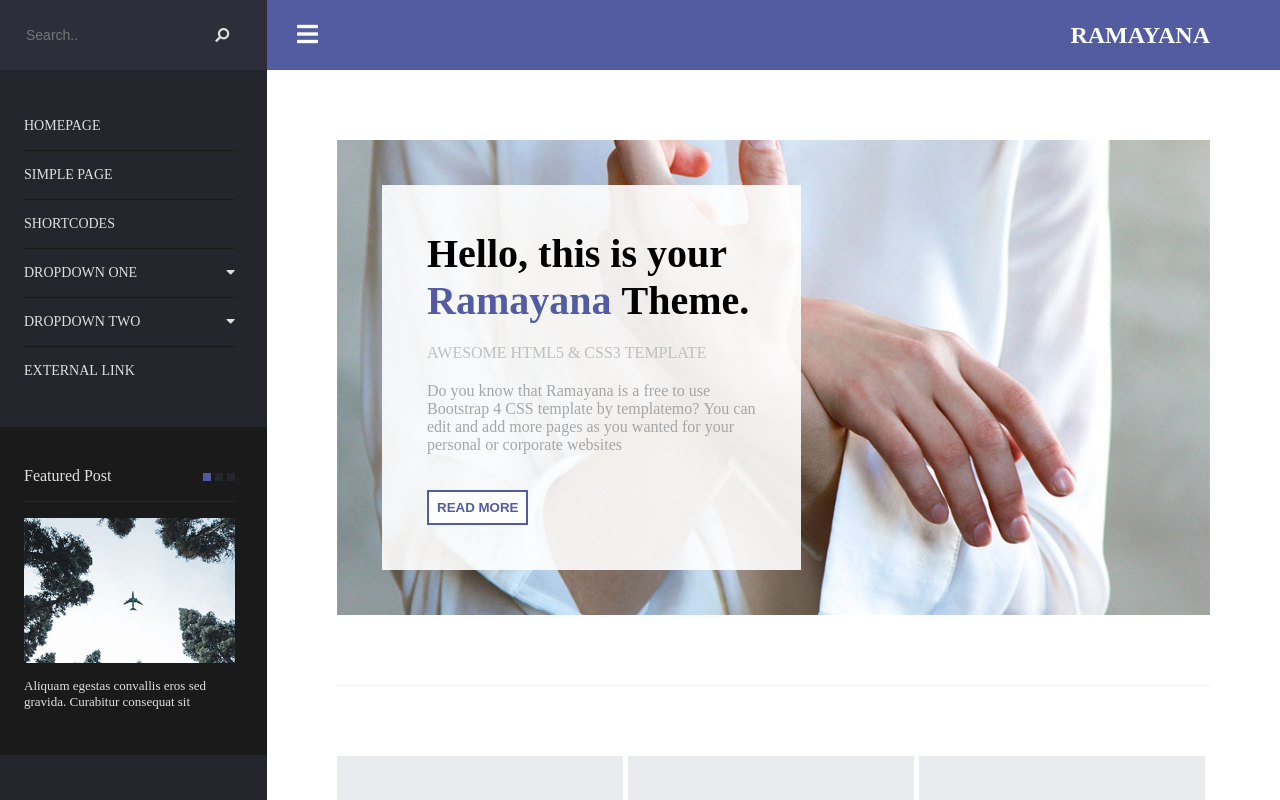
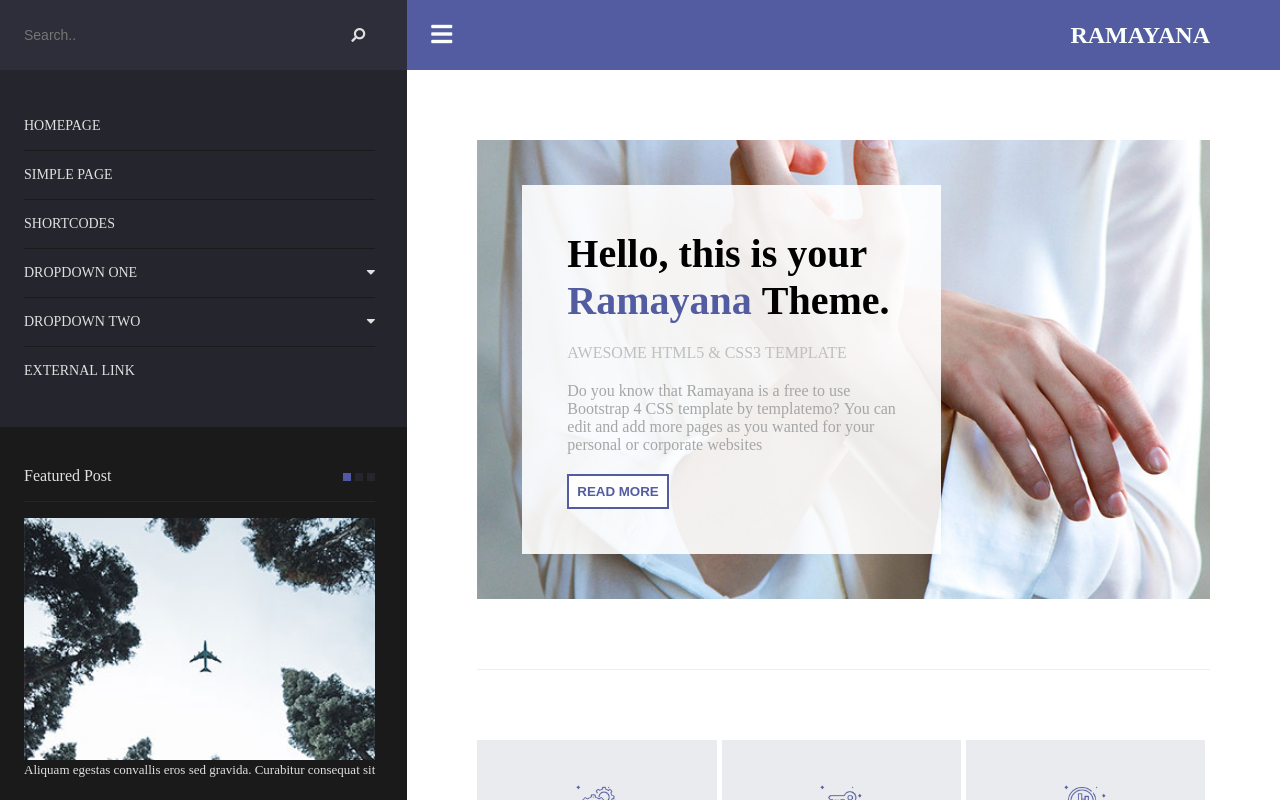
Before and after one commit to marksterben/my-assignment, a React (Create React App) app: page / in a window 1280 px wide. Shown: the top 800 px of the page. Built offline with nearby package versions, Linux system fonts and the light colour scheme.

Commit message:
refactor code

```diff
--- a/src/components/Nav/Nav.module.css
+++ b/src/components/Nav/Nav.module.css
@@ -1,6 +1,5 @@
 .nav {
   list-style-type: none;
-  margin: 0;
   padding: 32px 0;
   width: 100%;
 }
--- a/src/components/NavFeatureBody/NavFeatureBody.module.css
+++ b/src/components/NavFeatureBody/NavFeatureBody.module.css
@@ -1,5 +1,4 @@
 .body {
-  margin: 0;
   padding-bottom: 32px;
   padding-left: 24px;
   padding-right: 32px;
--- a/src/components/NavFeatureBody/index.js
+++ b/src/components/NavFeatureBody/index.js
@@ -4,7 +4,9 @@ import featuredPost from "../../assets/images/featured_post_01.jpg";
 const NavFeatureBody = () => {
   return (
     <div className={styles.body}>
-      <img className={styles.img} src={featuredPost} alt="" />
+      <div>
+        <img className={styles.img} src={featuredPost} alt="" />
+      </div>
       <p className={styles.description}>
         Aliquam egestas convallis eros sed gravida. Curabitur consequat sit
       </p>
--- a/src/components/NavFeatureHeader/NavFeatureHeader.module.css
+++ b/src/components/NavFeatureHeader/NavFeatureHeader.module.css
@@ -1,8 +1,7 @@
 .header {
-  display: flex;
-  flex-direction: row;
+  display: grid;
+  grid-template-columns: auto auto;
   justify-content: space-between;
-  margin: 0;
   padding-top: 40px;
   padding-left: 24px;
   padding-right: 32px;
--- a/src/components/NavItem/NavItem.module.css
+++ b/src/components/NavItem/NavItem.module.css
@@ -1,6 +1,6 @@
 .navItem {
-  display: flex;
-  flex-direction: row;
+  display: grid;
+  grid-template-columns: auto auto;
   justify-content: space-between;
   font-size: 14px;
   color: #e0e0e0;
--- a/src/components/NavItem/index.js
+++ b/src/components/NavItem/index.js
@@ -9,9 +9,10 @@ const NavItem = ({ title, isDropdown = false }) => {
 
   return (
     <li>
-      <span className={styles.navItem} onClick={() => setVisible(!visible)}>
-        {title} {isDropdown && <i className="fas fa-caret-down"></i>}
-      </span>
+      <div className={styles.navItem} onClick={() => setVisible(!visible)}>
+        <span>{title}</span>{" "}
+        {isDropdown && <i className="fas fa-caret-down"></i>}
+      </div>
       {isDropdown
         ? visible && (
             <div className={styles.collapse}>
--- a/src/components/Navbar/Navbar.module.css
+++ b/src/components/Navbar/Navbar.module.css
@@ -1,10 +1,3 @@
 .navbar {
-  flex: 2;
   background-color: #25252d;
-  margin: 0;
-  padding: 0;
 }
-
-.toggle {
-  display: none;
-}
--- a/src/components/Navbar/index.js
+++ b/src/components/Navbar/index.js
@@ -1,15 +1,12 @@
-import PropTypes from "prop-types";
-import classNames from "classnames";
-
 import SearchBar from "../SearchBar";
 import Nav from "../Nav";
 import NavFeature from "../NavFeature";
 
 import styles from "./Navbar.module.css";
 
-const Navbar = ({ click }) => {
+const Navbar = () => {
   return (
-    <nav className={classNames(styles.navbar, { [styles.toggle]: click })}>
+    <nav className={styles.navbar}>
       <SearchBar />
       <Nav />
       <NavFeature />
@@ -17,8 +14,4 @@ const Navbar = ({ click }) => {
   );
 };
 
-Navbar.propTypes = {
-  click: PropTypes.bool.isRequired,
-};
-
 export default Navbar;
--- a/src/components/SearchBar/SearchBar.module.css
+++ b/src/components/SearchBar/SearchBar.module.css
@@ -1,14 +1,12 @@
 .searchContainer {
-  display: flex;
-  width: 100%;
+  display: grid;
+  grid-template-columns: 9fr 1fr;
   height: 70px;
   background-color: #2e2e3a;
-  margin: 0;
   padding: 14px 32px 14px 24px;
 }
 
 .searchInput {
-  flex: 9;
   font-size: 14px;
   background-color: #2e2e3a;
   border: 0;
@@ -17,7 +15,6 @@
 }
 
 .searchBtn {
-  flex: 1;
   font-size: 14px;
   background-color: #2e2e3a;
   border: 0;
--- a/src/index.css
+++ b/src/index.css
@@ -5,7 +5,6 @@
 }
 
 body {
-  margin: 0;
   font-family: MyFont;
   -webkit-font-smoothing: antialiased;
   -moz-osx-font-smoothing: grayscale;
@@ -17,4 +16,6 @@ code {
 
 * {
   box-sizing: border-box;
+  margin: 0;
+  padding: 0;
 }
```
